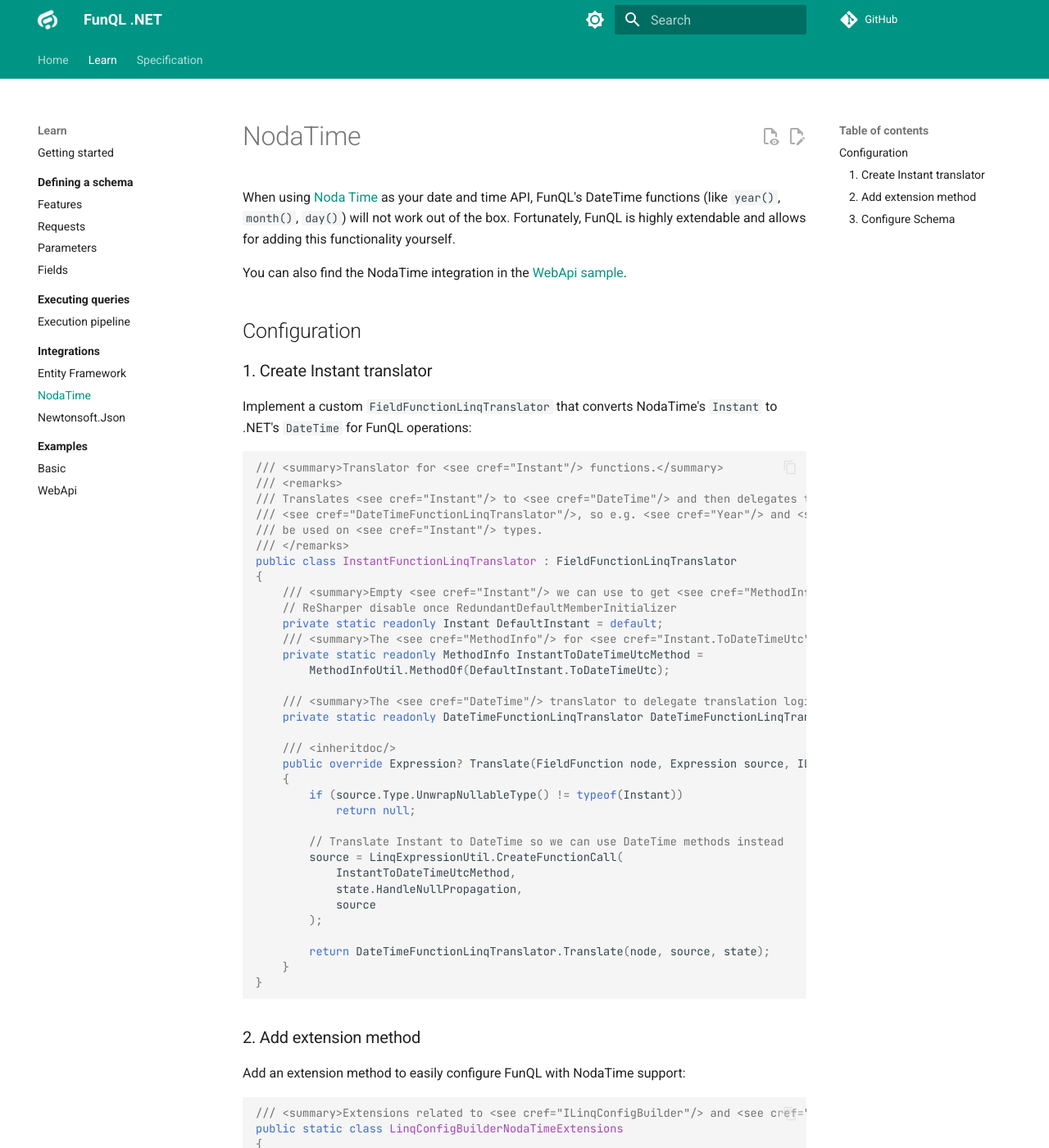
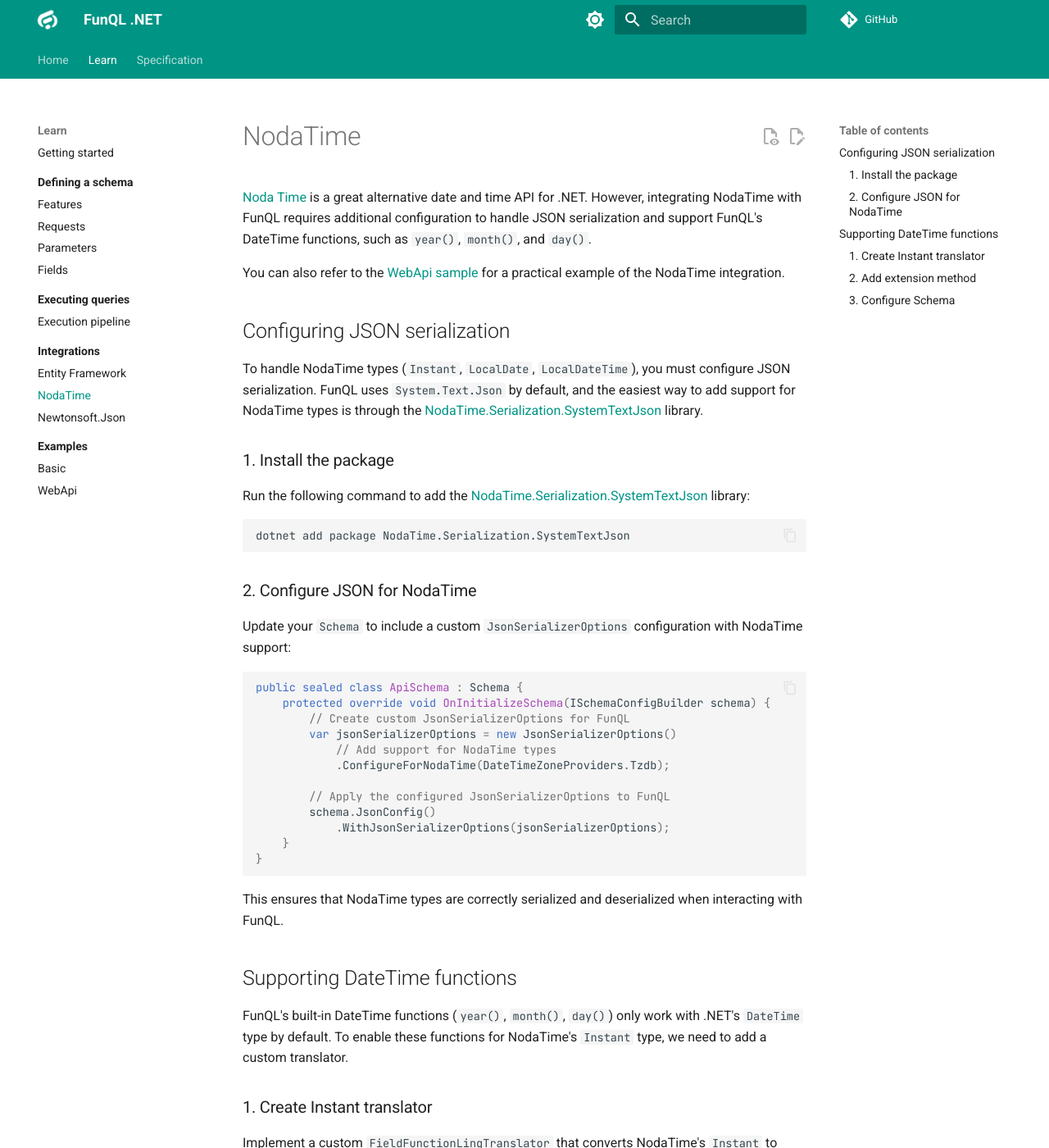
Before and after one commit to funql/funql-dotnet, an MkDocs documentation site: the page built from docs/learn/integrations/nodatime.md, in a window 1280 px wide and 1400 px high. Shown: the whole window at 82% size. Built offline with MkDocs 1.6.1 and Material for MkDocs 9.7.7, drawn with Linux system fonts in a browser that asks for light colours; comment, search, counter and statistics services are not loaded; some of the changed text lies outside the part shown.

Commit message:
Update docs NodaTime

````diff
--- a/docs/learn/integrations/nodatime.md
+++ b/docs/learn/integrations/nodatime.md
@@ -1,18 +1,57 @@
 # NodaTime
 
-When using [Noda Time](https://nodatime.org/) as your date and time API, FunQL's DateTime functions (like `year()`,
-`month()`, `day()`) will not work out of the box. Fortunately, FunQL is highly extendable and allows for adding this
-functionality yourself.
+[Noda Time](https://nodatime.org/) is a great alternative date and time API for .NET. However, integrating NodaTime with
+FunQL requires additional configuration to handle JSON serialization and support FunQL's DateTime functions, such as
+`year()`, `month()`, and `day()`.
 
-You can also find the NodaTime integration in the [WebApi sample](
-https://github.com/funql/funql-dotnet/tree/c2f9633f88e442f8e3d5b31579fa5d9dea6289e0/samples/WebApi/FunQL/NodaTime).
+You can also refer to the [WebApi sample](https://github.com/funql/funql-dotnet/tree/main/samples/WebApi) for a
+practical example of the NodaTime integration.
 
-## Configuration
+## Configuring JSON serialization
+
+To handle NodaTime types (`Instant`, `LocalDate`, `LocalDateTime`), you must configure JSON serialization. FunQL uses
+`System.Text.Json` by default, and the easiest way to add support for NodaTime types is through the
+[NodaTime.Serialization.SystemTextJson](https://nodatime.org/serialization/systemtextjson) library.
+
+### 1. Install the package
+
+Run the following command to add the [NodaTime.Serialization.SystemTextJson](
+https://nodatime.org/serialization/systemtextjson) library:
+
+```shell
+dotnet add package NodaTime.Serialization.SystemTextJson
+```
+
+### 2. Configure JSON for NodaTime
+
+Update your `Schema` to include a custom `JsonSerializerOptions` configuration with NodaTime support:
+
+```csharp
+public sealed class ApiSchema : Schema {
+    protected override void OnInitializeSchema(ISchemaConfigBuilder schema) {
+        // Create custom JsonSerializerOptions for FunQL
+        var jsonSerializerOptions = new JsonSerializerOptions()
+            // Add support for NodaTime types
+            .ConfigureForNodaTime(DateTimeZoneProviders.Tzdb);
+
+        // Apply the configured JsonSerializerOptions to FunQL
+        schema.JsonConfig()
+            .WithJsonSerializerOptions(jsonSerializerOptions);
+    }
+}
+```
+
+This ensures that NodaTime types are correctly serialized and deserialized when interacting with FunQL.
+
+## Supporting DateTime functions
+
+FunQL's built-in DateTime functions (`year()`, `month()`, `day()`) only work with .NET's `DateTime` type by default. To
+enable these functions for NodaTime's `Instant` type, we need to add a custom translator.
 
 ### 1. Create Instant translator
 
-Implement a custom `FieldFunctionLinqTranslator` that converts NodaTime's `Instant` to .NET's `DateTime` for FunQL
-operations:
+Implement a custom `FieldFunctionLinqTranslator` that converts NodaTime's `Instant` to .NET's `DateTime`. This makes the
+FunQL DateTime functions compatible with NodaTime types:
 
 ```csharp
 /// <summary>Translator for <see cref="Instant"/> functions.</summary>
@@ -53,7 +92,7 @@
 
 ### 2. Add extension method
 
-Add an extension method to easily configure FunQL with NodaTime support:
+To simplify adding NodaTime support to FunQL, create an extension method for the LINQ configuration:
 
 ```csharp
 /// <summary>Extensions related to <see cref="ILinqConfigBuilder"/> and <see cref="NodaTime"/>.</summary>
@@ -81,7 +120,8 @@
 
 ### 3. Configure Schema
 
-When configuring your FunQL schema, add NodaTime support:
+Finally, update your schema to include the custom translator for NodaTime's `Instant`:
+
 
 ```csharp
 public sealed class ApiSchema : Schema {
@@ -95,4 +135,4 @@
 }
 ```
 
-You can now use FunQL's DateTime functions on `Instant` types.
+That's it, you can now use FunQL's DateTime functions on `Instant` types.
````
